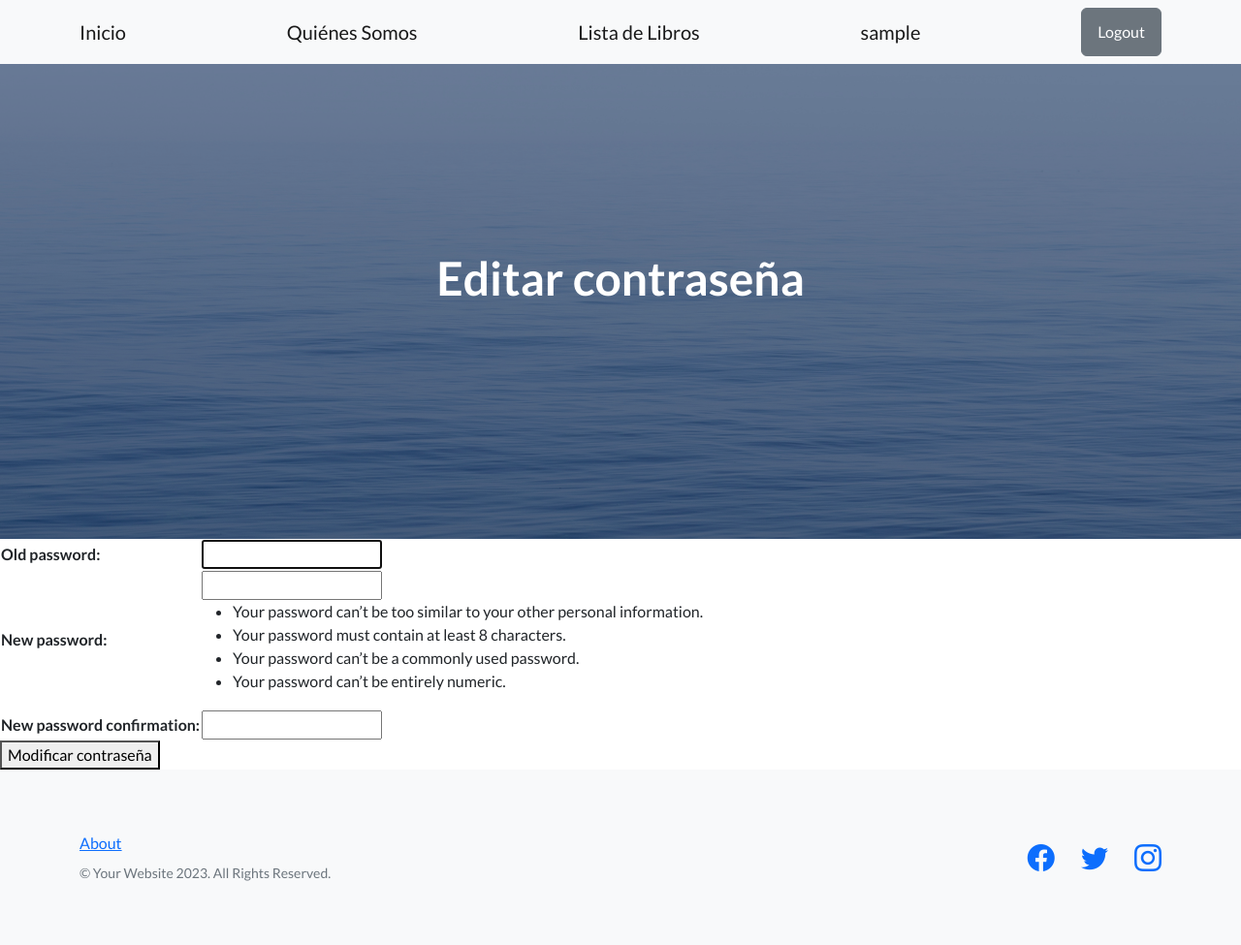
After one commit to giuliano-z/proyecto-final, a Django app: page /usuario/perfil/editar/password/ in a window 1280 px wide. The commit adds this page. Shown: the whole page at 97% size. Run offline with Django 4.2, Linux system fonts and the light colour scheme; the visitor is signed in with stand-in values (Sample User, id 1); data that the repository does not hold is empty; some libraries are stand-ins or nearby versions.

Commit message:
correciones realizadas

```diff
--- a/usuario/templates/usuario/editar_perfil.html
+++ b/usuario/templates/usuario/editar_perfil.html
@@ -14,6 +14,8 @@ Editar perfil
     <Table>
         {{formulario}}
     </Table>
+    <button type="button"> <a class="navbar-brand" href={% url 'usuario:modificar_pass' %}>Cambiar contraseña</a>
+    </button>
     <button>Guardar</button>
 </form>
 {% endblock contenido %}
--- /dev/null
+++ b/usuario/templates/usuario/modificar_pass.html
@@ -0,0 +1,20 @@
+{% extends 'base.html' %}
+
+{% block title_head %}
+<title>Cambio de contraseña</title>
+{% endblock title_head %}
+
+{% block h1_header %}
+Editar contraseña
+{% endblock h1_header %}
+
+{% block contenido %}
+<form action="{% url 'usuario:modificar_pass' %}" method="POST">
+
+    {% csrf_token %}
+    <Table>
+        {{form}}
+    </Table>
+    <button>Modificar contraseña</button>
+</form>
+{% endblock contenido %}
--- a/usuario/urls.py
+++ b/usuario/urls.py
@@ -9,5 +9,6 @@ urlpatterns = [
     path('logout/', LogoutView.as_view(template_name='usuario/logout.html'), name='logout'),
     path('registro/', views.registrarse, name='registrarse'),
     path('perfil/', views.perfil, name='perfil'),
-    path('perfil/editar/', views.editar_perfil, name='editar_perfil')
+    path('perfil/editar/', views.editar_perfil, name='editar_perfil'),
+    path('perfil/editar/password/', views.ModificarPass.as_view(), name='modificar_pass')
 ]
--- a/usuario/views.py
+++ b/usuario/views.py
@@ -5,6 +5,9 @@ from django.contrib.auth import login as django_login, authenticate
 from usuario.models import InfoExtra
 from django.contrib.auth.decorators import login_required
 from django.contrib.auth.models import User
+from django.urls import reverse_lazy
+from django.contrib.auth.mixins import LoginRequiredMixin
+from django.contrib.auth.views import PasswordChangeView
 
 # Create your views here.
 
@@ -64,3 +67,7 @@ def perfil(request):
     info_extra_usuario = InfoExtra.objects.get(user=usuario)
 
     return render(request, 'usuario/perfil.html', {'usuario': usuario, 'info_extra_usuario': info_extra_usuario})
+
+class ModificarPass(LoginRequiredMixin, PasswordChangeView):
+    template_name = 'usuario/modificar_pass.html'
+    success_url = reverse_lazy('usuario:perfil')
```
Also changed, not shown: inicio/migrations/0001_initial.py, inicio/migrations/0002_imagen_remove_libro_foto.py (deleted), inicio/migrations/0002_libro_precio.py (deleted), inicio/migrations/0003_delete_imagen_libro_foto.py (deleted), inicio/migrations/0004_merge_0002_libro_precio_0003_delete_imagen_libro_foto.py (deleted), inicio/migrations/0005_remove_libro_foto_libro_imagen.py (deleted), inicio/migrations/0006_alter_libro_imagen.py (deleted), inicio/migrations/0007_alter_libro_imagen.py (deleted), inicio/migrations/0008_libro_generacion_libro_user.py (deleted), inicio/migrations/0009_rename_generacion_libro_fecha_creacion_and_more.py (deleted), media/avatares/HP_azcaban_NfKUCyZ.jpg (added).
